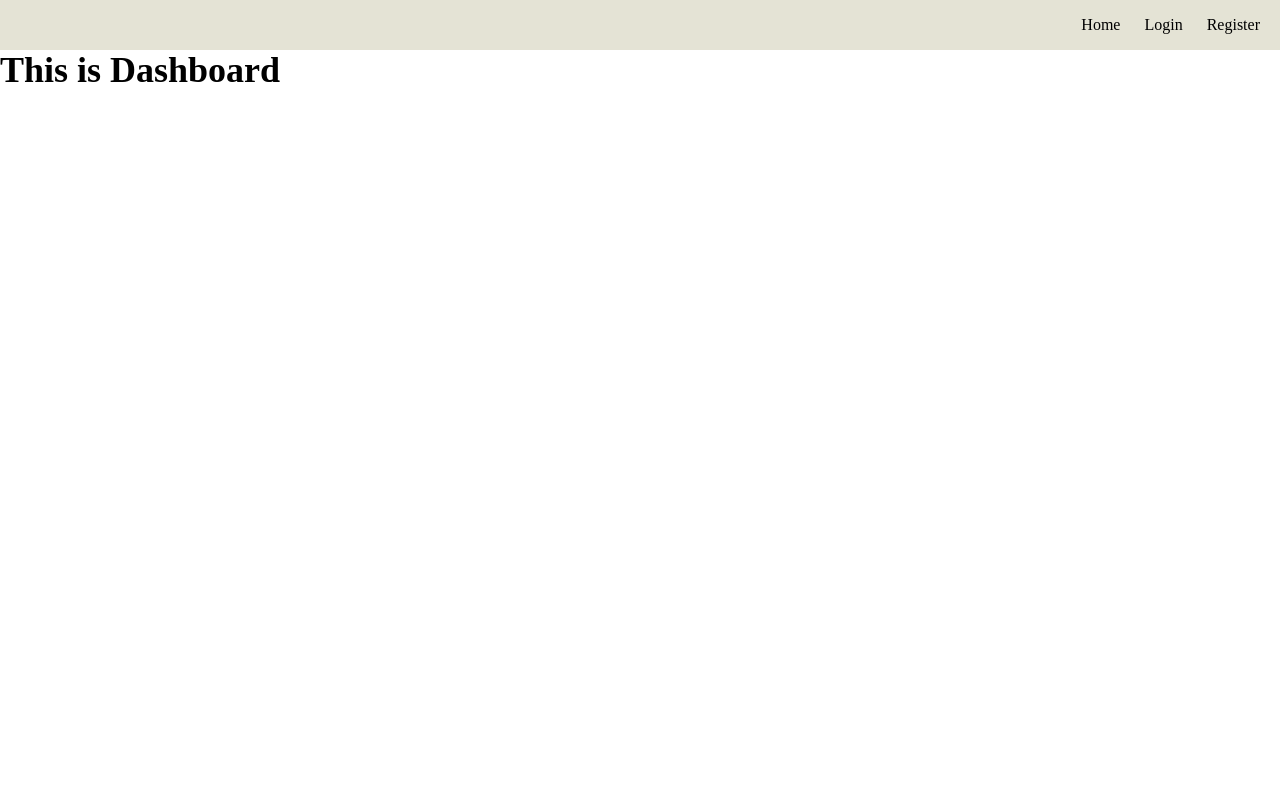
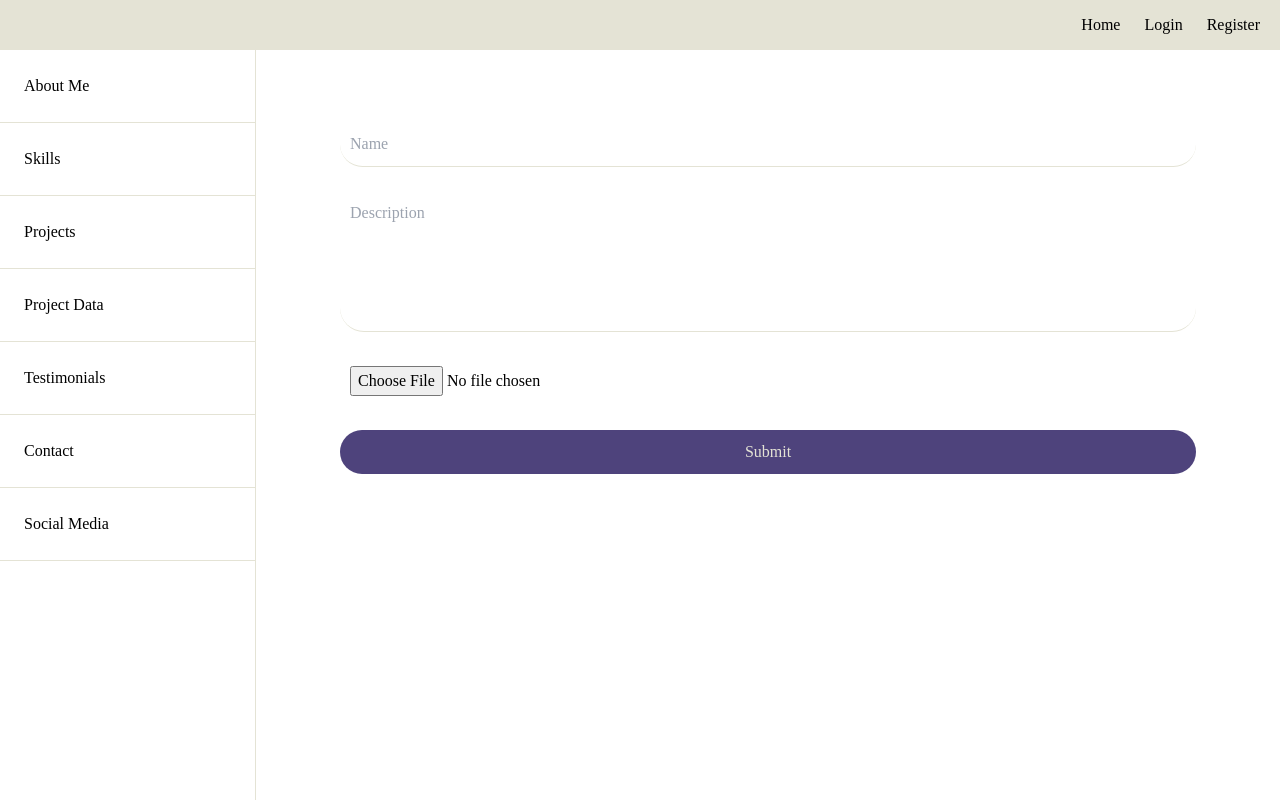
Before and after one commit to portfolio-joy/frontend, a Next.js app: page /dashboard in a window 1280 px wide. Built offline with nearby package versions, Linux system fonts and the light colour scheme; a web font is replaced by a local one; what @nextui-org/react would draw is missing.

Commit message:
designed the layout of dashboard

```diff
--- /dev/null
+++ b/components/Dashboard/AboutMe.tsx
@@ -0,0 +1,13 @@
+import styles  from '@/styles/Dashboard.module.css'
+
+
+export default function AboutMe() {
+    return(
+            <form className={styles["dashboard-form"]}>
+                <input className={styles['input-normal']} name="name" type="text" placeholder="Name" ></input>
+                <textarea className={styles['input-normal']} name="description" rows={5}  placeholder="Description"></textarea>
+                <input type="file" name="profile"  accept="image/*"/>
+                <button type="submit"> Submit </button>
+            </form>
+    )
+}
--- /dev/null
+++ b/components/Dashboard/Contacts.tsx
@@ -0,0 +1,5 @@
+export default function Contact() {
+    return(
+        <h1>This is Contact</h1>
+    )
+}
--- a/components/Dashboard/Container.tsx
+++ b/components/Dashboard/Container.tsx
@@ -1,5 +1,64 @@
+import styles from "@/styles/Dashboard.module.css";
+import { useState } from "react";
+import AboutMe from "./AboutMe";
+import Skills from "./Skills";
+import Projects from "./Projects";
+import ProjectData from "./ProjectData";
+import Testimonials from "./Testimonials";
+import Contact from "./Contacts";
+import SocialMedia from "./SocialMedia";
+
 export default function DashboardContainer() {
-    return (
-        <h1>This is Dashboard</h1>
-    )
+  const [component, setComponent] = useState<JSX.Element>(AboutMe);
+  const components : {key: () => JSX.Element;value: string;}[] = [
+    {
+      key: AboutMe,
+      value: "About Me",
+    },
+    {
+      key: Skills,
+      value: "Skills",
+    },
+    {
+      key: Projects,
+      value: "Projects",
+    },
+    {
+      key: ProjectData,
+      value: "Project Data",
+    },
+    {
+      key: Testimonials,
+      value: "Testimonials",
+    },
+    {
+      key: Contact,
+      value: "Contact",
+    },
+    {
+      key: SocialMedia,
+      value: "Social Media",
+    }
+  ]
+  return (
+    <section className={styles["dashboard-main"]}>
+      <div className={styles["left-panel"]}>
+        <ul>
+          {
+            components.map((component, index) => {
+              return (
+                <li key={index} onClick={() => {
+                  setComponent(component.key);
+                }}
+                >
+                  {component.value}
+                </li>
+              )
+            })
+          }
+        </ul>
+      </div>
+      <div className={styles["right-panel"]}>{component}</div>
+    </section>
+  );
 }
--- /dev/null
+++ b/components/Dashboard/ProjectData.tsx
@@ -0,0 +1,5 @@
+export default function ProjectData() {
+    return(
+        <h1>This is Project Data</h1>
+    )
+}
--- /dev/null
+++ b/components/Dashboard/Projects.tsx
@@ -0,0 +1,5 @@
+export default function Projects() {
+    return(
+        <h1>This is Projects</h1>
+    )
+}
--- /dev/null
+++ b/components/Dashboard/Skills.tsx
@@ -0,0 +1,5 @@
+export default function Skills() {
+    return(
+        <h1>This is Skills</h1>
+    )
+}
--- /dev/null
+++ b/components/Dashboard/SocialMedia.tsx
@@ -0,0 +1,5 @@
+export default function SocialMedia() {
+    return(
+        <h1>This is Social Media</h1>
+    )
+}
--- /dev/null
+++ b/components/Dashboard/Testimonials.tsx
@@ -0,0 +1,5 @@
+export default function Testimonials() {
+    return(
+        <h1>This is Testimonials</h1>
+    )
+}
```
